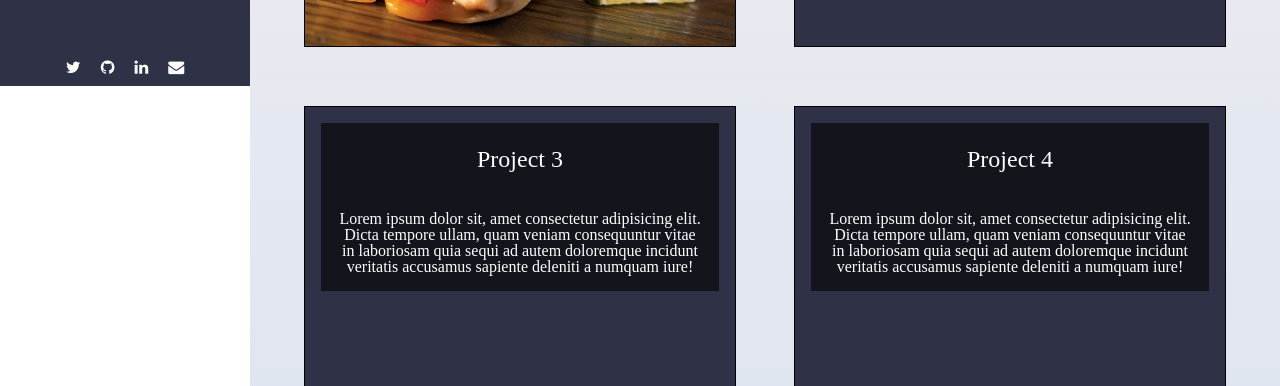
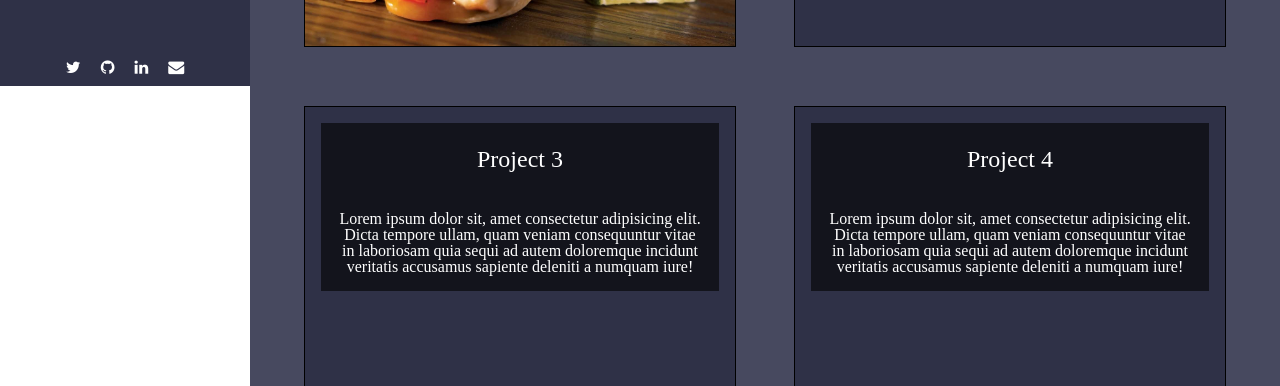
Before and after one commit to badgerlocke/portfolio, a plain HTML site: page index.html in a window 1280 px wide. Shown: the part 714-1100 px from the top of the page. Drawn offline with Linux system fonts and the light colour scheme.

Commit message:
Change background color

```diff
--- a/css/styles.css
+++ b/css/styles.css
@@ -3,6 +3,7 @@
 
 * {
     box-sizing: border-box;
+    color: white;
 }
 a {
     text-decoration: none;
@@ -22,7 +23,7 @@ ul {
 aside {
     width: 250px;
     position: fixed;
-    background-color: #2f3147;
+    background-color: #2f3147;o
     color: #fff;
     height: 100vh;
     text-align: right;
@@ -71,11 +72,11 @@ footer {
 
 main {
     height: 100vh;
-    background-color: #ccc;
+    background-color: #47495f;
     margin-left: 250px; /* Offset for left aside*/
     text-align: center;
     /* padding: 25px; */
-    height: 300px;
+    height: auto;
     /* flex-flow: column wrap; */
 }
 header, section {
@@ -83,19 +84,17 @@ header, section {
 }
 header {
     height: 300px;
-    background-color: #eee;
-
+    /* background-color: #eee; */
 }
 
 section {
-    background-color: #ccc;
     height: 500px;
 }
 .portfolio {
     /* background-color: rgb(117, 168, 166); */
     /* background-color: rgb(223, 229, 241); */
-    background: rgb(238,238,238);
-background: linear-gradient(180deg, rgba(238,238,238,1) 0%, rgba(223,229,241,1) 100%);
+    /* background: rgb(238,238,238);
+background: linear-gradient(180deg, rgba(238,238,238,1) 0%, rgba(223,229,241,1) 100%); */
     height: auto;
 }
 
@@ -118,8 +117,8 @@ h3 {
 }
 
 .contact {
-    background: rgb(223,229,241);
-    background: linear-gradient(180deg, rgba(223,229,241,1) 0%, rgba(146,163,198,1) 100%);
+    /* background: rgb(223,229,241);
+    background: linear-gradient(180deg, rgba(223,229,241,1) 0%, rgba(146,163,198,1) 100%); */
 }
 
 .bkg {
```
